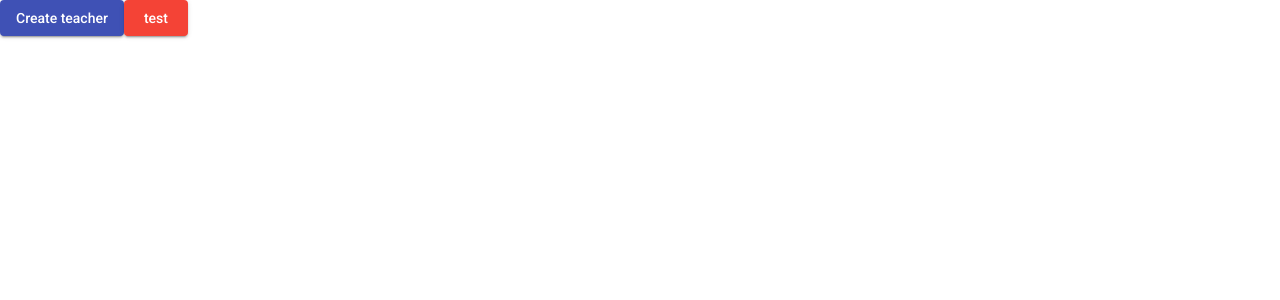
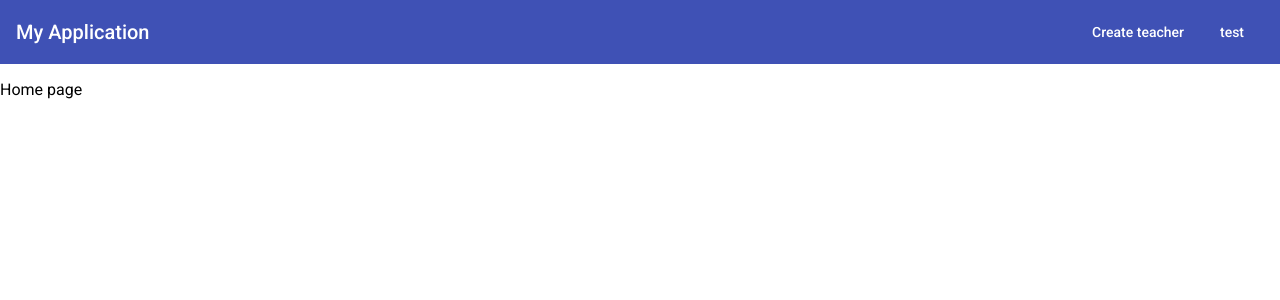
Before and after one commit to kotikkir9/lars, an Angular app in the folder LarsV2.App/ClientApp/: page / in a window 1280 px wide. Shown: the top 300 px of the page. Built offline with nearby package versions, Linux system fonts and the light colour scheme.

Commit message:
Tilføjer toolsbar

```diff
--- a/LarsV2.App/ClientApp/src/app/app.component.html
+++ b/LarsV2.App/ClientApp/src/app/app.component.html
@@ -1 +1,7 @@
+<mat-toolbar color="primary">
+    <span [routerLink]="['/']">My Application</span>
+	<span class="example-spacer"></span>
+	<a [routerLink]="['/opret']" mat-button>Create teacher</a>
+	<a [routerLink]="['/test']" mat-button>test</a>
+</mat-toolbar>
 <router-outlet></router-outlet>
--- a/LarsV2.App/ClientApp/src/app/app.component.scss
+++ b/LarsV2.App/ClientApp/src/app/app.component.scss
@@ -0,0 +1,3 @@
+.example-spacer {
+	flex: 1 1 auto;
+}
--- a/LarsV2.App/ClientApp/src/app/page/home-page/home-page.component.html
+++ b/LarsV2.App/ClientApp/src/app/page/home-page/home-page.component.html
@@ -1,4 +1 @@
-<div>
-	<a [routerLink]="['/opret']" mat-raised-button color="primary">Create teacher</a>
-	<a [routerLink]="['/test']" mat-raised-button color="warn">test</a>
-</div>
+<p>Home page</p>
```
Also changed, not shown: LarsV2.App/ClientApp/src/app/material.module.ts (+5 -2 lines).
